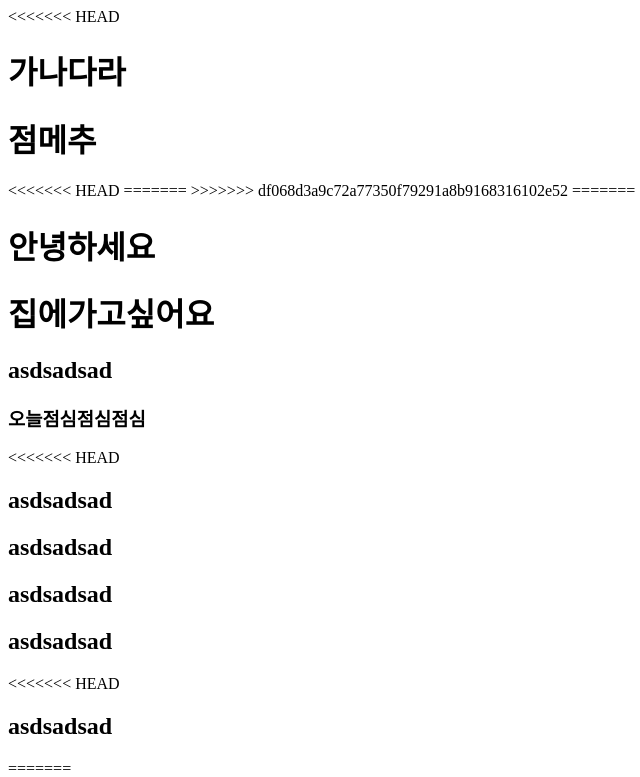
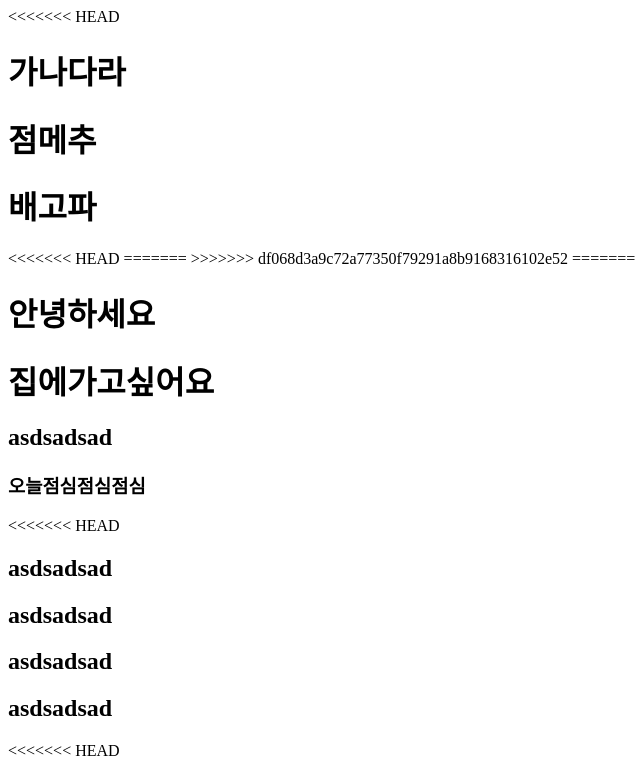
Before and after one commit to 2024-SMHRD-KDT-BigData-32/Luckyvicky, a plain HTML site: page Luckyvicky/src/main/webapp/NewFile.html in a window 1280 px wide. Shown: the top 777 px of the page, without its empty margins (0-640 px from the left). Drawn offline with Linux system fonts and the light colour scheme.

Commit message:
이다운 12:32
운 html 수정

```diff
--- a/Luckyvicky/src/main/webapp/NewFile.html
+++ b/Luckyvicky/src/main/webapp/NewFile.html
@@ -8,6 +8,8 @@
 <<<<<<< HEAD
 	<h1>가나다라</h1>
 	<h1>점메추</h1>
+
+	<h1>배고파</h1>
 
 <<<<<<< HEAD
 
```
Also changed, not shown: 1 other file.
